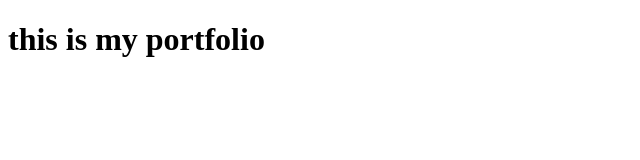
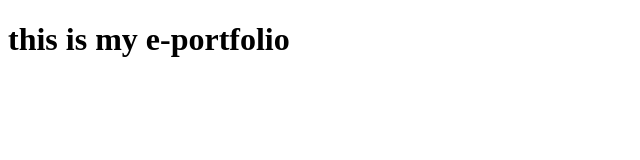
Before and after one commit to Dany2298/E-Portfolio, a plain HTML site: page index.html in a window 1280 px wide. Shown: the whole page, without its empty margins (0-640 px from the left). Drawn offline with Linux system fonts and the light colour scheme.

Commit message:
Heading update (h1)

```diff
--- a/index.html
+++ b/index.html
@@ -7,6 +7,6 @@
     <title>Dany Ahmed </title>
 </head>
 <body>
-    <h1>this is my portfolio</h1>
+    <h1>this is my e-portfolio</h1>
 </body>
 </html>
```
